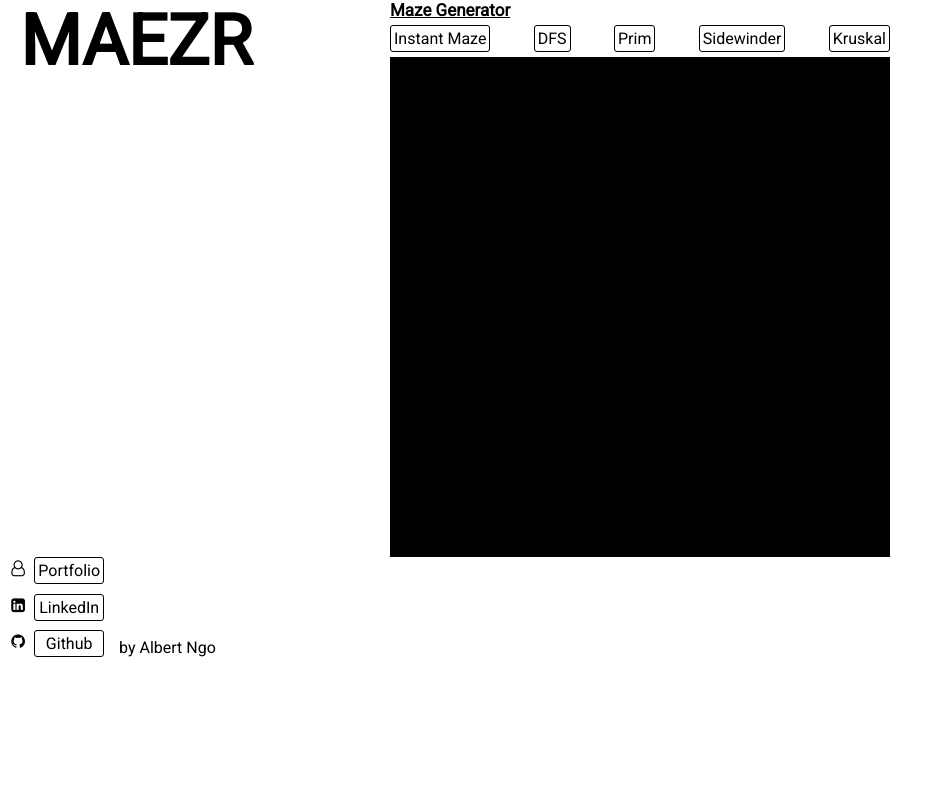
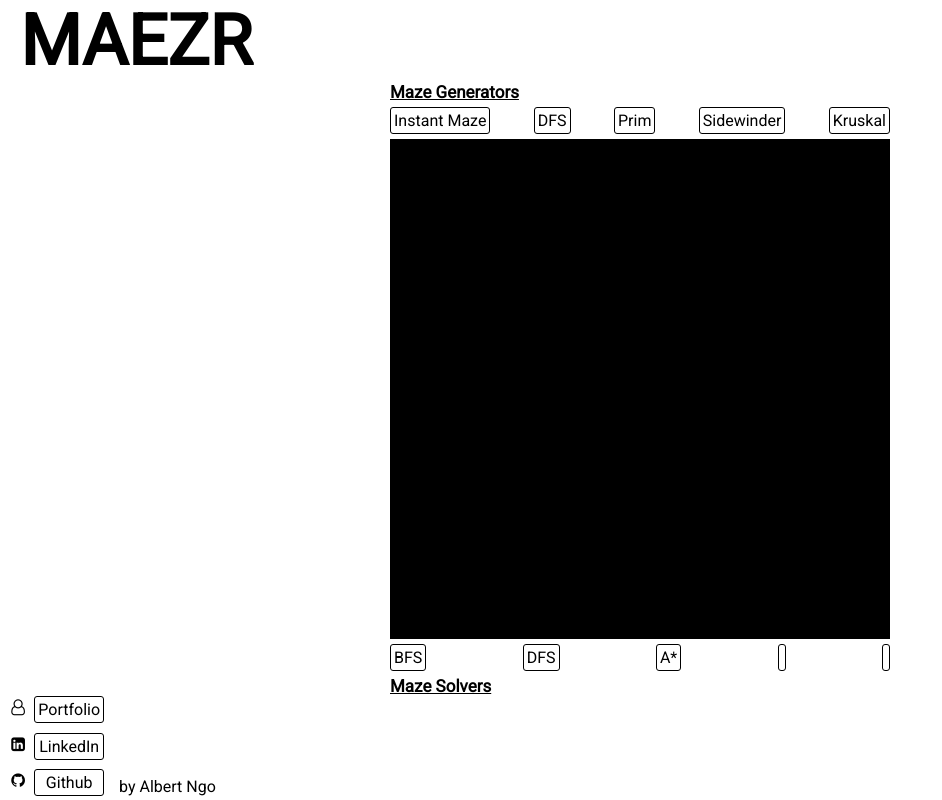
Before and after one commit to albertngo1/bastion, a website built with webpack: page index.html in a window 1280 px wide. Shown: the whole page, without its empty margins (0-942 px from the left). Built offline with nearby package versions, Linux system fonts and the light colour scheme.

Commit message:
begin maze solvers

```diff
--- a/assets/main.css
+++ b/assets/main.css
@@ -1,5 +1,4 @@
 #title {
-  position: absolute;
   user-select: none;
   cursor: default;
   font-weight: bolder;
--- a/index.html
+++ b/index.html
@@ -12,7 +12,7 @@
     </div>
     <section>
       <div>
-        <span id="maze-gen-title">Maze Generator</span>
+        <span id="maze-gen-title">Maze Generators</span>
         <div class="generator-btns">
           <button id="instant-gen">Instant Maze</button>
           <button id="dfs-gen">DFS</button>
@@ -23,6 +23,16 @@
       </div>
       <div >
         <canvas id="canvas"></canvas>
+      </div>
+      <div>
+        <div class="generator-btns">
+          <button id="">BFS</button>
+          <button id="">DFS</button>
+          <button id="">A*</button>
+          <button id=""></button>
+          <button id=""></button>
+        </div>
+        <span id="maze-gen-title">Maze Solvers</span>
       </div>
     </section>
 
--- a/package.json
+++ b/package.json
@@ -4,7 +4,6 @@
   "description": "",
   "main": "index.js",
   "scripts": {
-    "test": "echo \"Error: no test specified\" && exit 1",
     "start": "webpack-dev-server --hot"
   },
   "keywords": [],
--- a/src/event_handle.js
+++ b/src/event_handle.js
@@ -48,6 +48,9 @@ const eventHandle = (ctx, canvas) => {
     maezr.generator = gen;
     maezr.begin();
   });
+
+
+
 }
 
 
--- a/src/maze.js
+++ b/src/maze.js
@@ -9,8 +9,10 @@ class Maze {
     this.frameRate = 1000;
 
     this.generating = true;
+    this.solving = false;
 
     this.generator;
+    this.solver;
   }
 
   draw() {
```
Also changed, not shown: dist/bundle.js, src/solve/bfs_solve.js (added), src/solve/dfs_solve.js (added), 1 other file.
